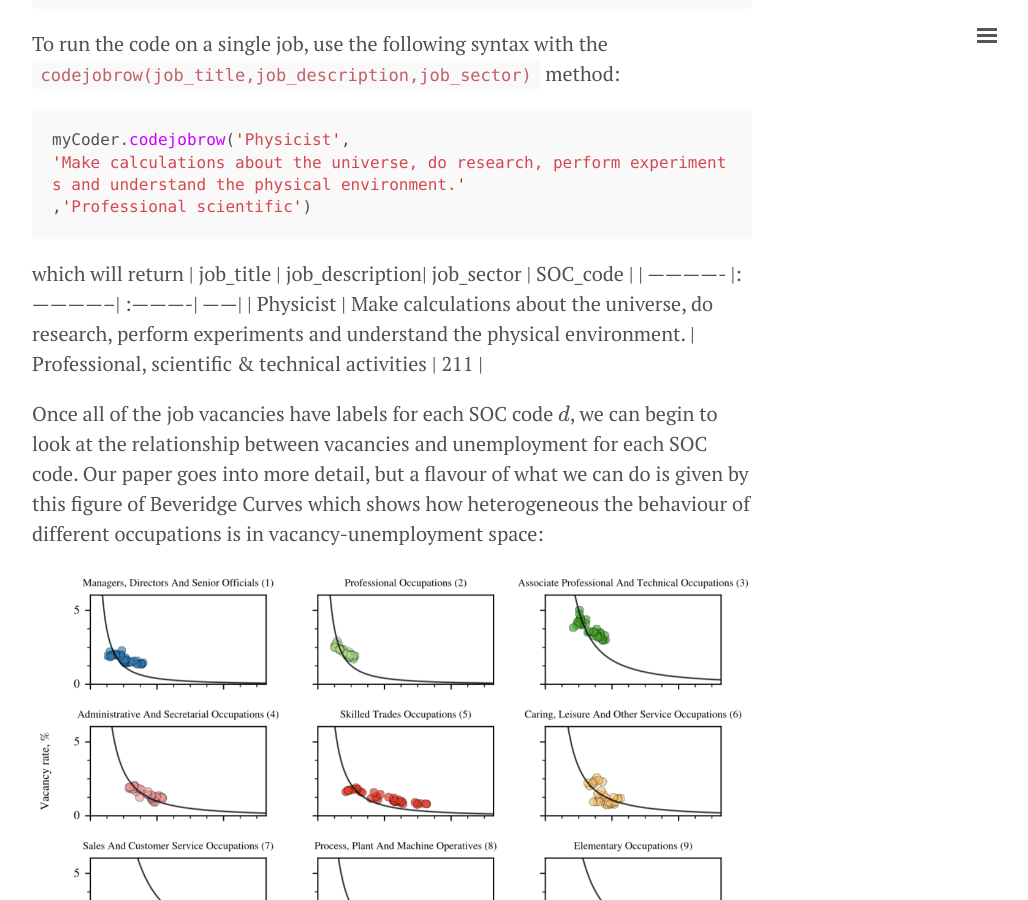
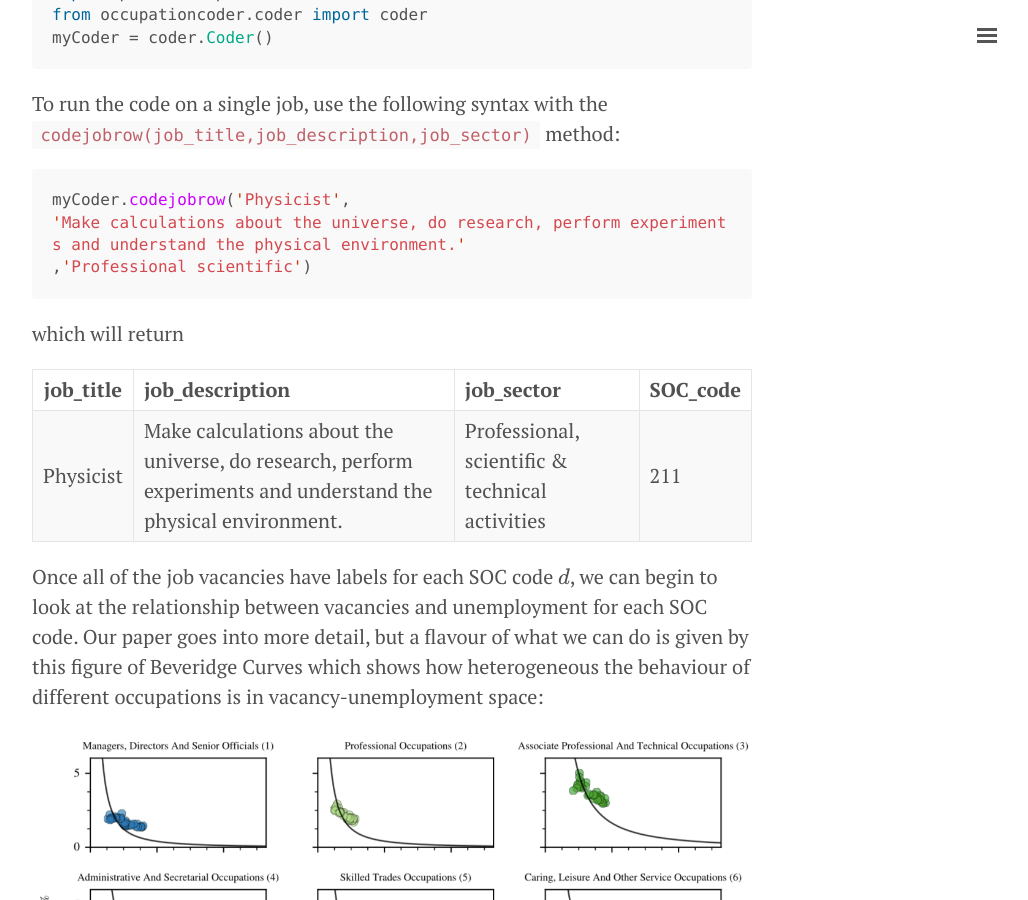
Before and after one commit to aeturrell/home, a Jekyll site: the page built from _posts/2018-01-08-making-big-data-useful.md, in a window 1280 px wide and 900 px high, scrolled down 2769 px. Shown: the whole window, without its empty margins (248-1276 px from the left). Built offline with Jekyll 4.4.1, drawn with Linux system fonts in a browser that asks for light colours; our own code applies the rules of GitHub Pages for plain Markdown files; formulas are drawn with MathJax 3; part of the change alters nothing that is shown; some of the changed text lies outside the part shown.

````diff
--- a/_posts/2018-01-08-making-big-data-useful.md
+++ b/_posts/2018-01-08-making-big-data-useful.md
@@ -1,6 +1,6 @@
 ---
 layout: post
-title: Putting SOCs on: making big data work for economics
+title: Making big data work for economics
 ---
 
 "Big data" is changing just about every field of inquiry, and economics is no exception. It isn't just that there are more data than there were before, although there are, it is that data now come in many shapes and sizes. Data can be in the form of numbers, but it could also be audio, text, or images. The granularity of data are also increasing, getting further into the choices we make as individuals. A striking example is in how mobile phone data have become a window into our lives, [as this study](http://dx.doi.org/10.1098/rsif.2015.0185) showed when they used mobile phone usage changes as a predictor for workers becoming unemployed.
@@ -38,6 +38,7 @@ myCoder.codejobrow('Physicist',
 ,'Professional scientific')
 ```
 which will return
+
 | job_title     | job_description| job_sector | SOC_code |
 | ------------- |:--------------| :----------| ------|
 | Physicist     | Make calculations about the universe, do research, perform experiments and understand the physical environment. | Professional, scientific & technical activities | 211 |
````
